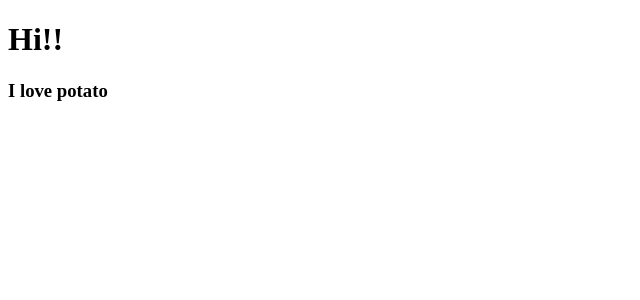
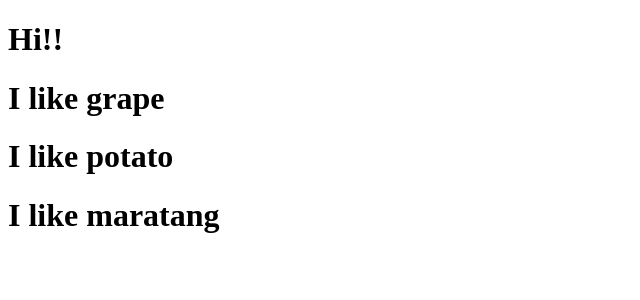
Before and after one commit to Taejin1221/Movie-App, a React (Create React App) app: page / in a window 1280 px wide. Shown: the top 300 px of the page, without its empty margins (0-640 px from the left). Built offline with nearby package versions, Linux system fonts and the light colour scheme.

Commit message:
#2.1 React Lecture Codes
Study how to send data to another component
-> Use props
Remeber Thing
1. props is javascript object

```diff
--- a/src/App.js
+++ b/src/App.js
@@ -1,11 +1,16 @@
 import React from "react";
-import Potato from './Potato'
+
+function Food( {fav} ) {
+  return <h1> I like {fav} </h1>;
+}
 
 function App() {
   return (
     <div className="App">
       <h1> Hi!! </h1>
-      <Potato />
+      <Food fav="grape"/>
+      <Food fav="potato"/>
+      <Food fav="maratang"/>
     </div>
   );
 }
--- a/src/Potato.js
+++ /dev/null
@@ -1,9 +0,0 @@
-import React from "react";
-
-function Potato() {
-    return (
-        <h3> I love potato </h3>
-    );
-}
-
-export default Potato;
```
Also changed, not shown: 1 other file (tests, documents, lock files or other folders).
